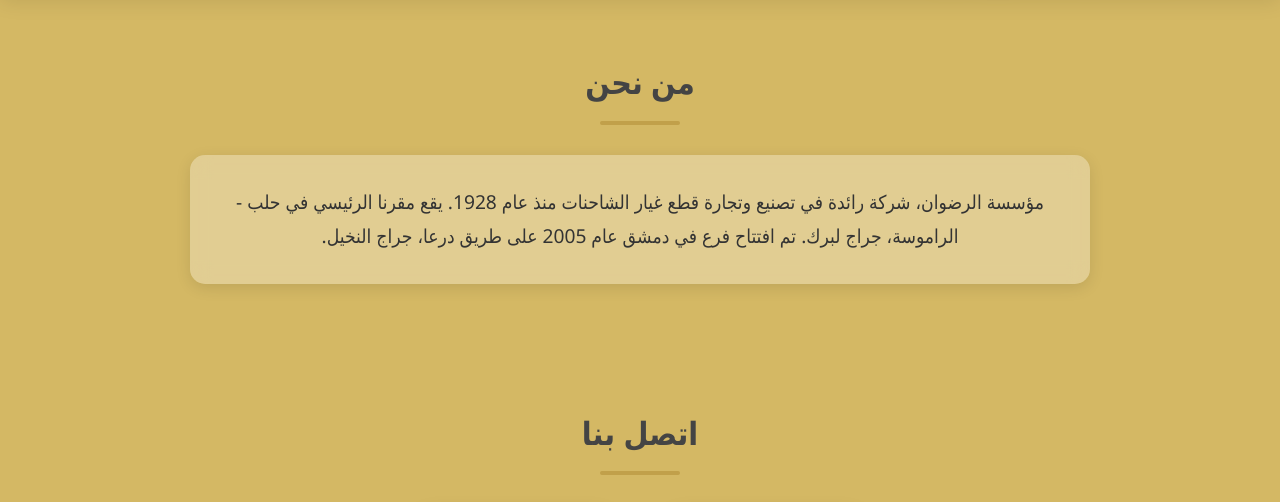
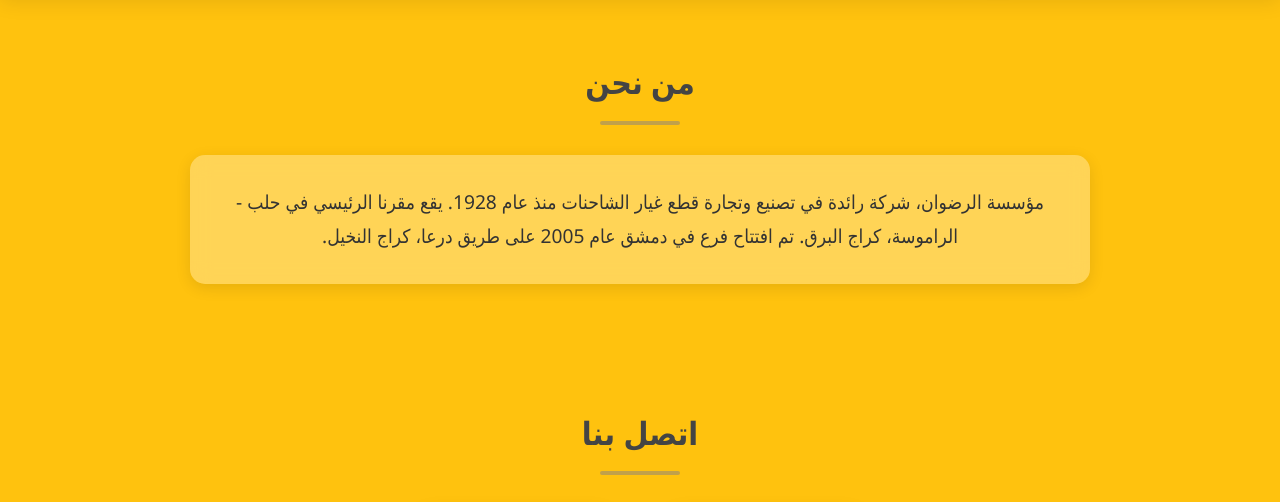
Before and after one commit to sharqprint/AL-RADWAN, a plain HTML site: page index.html in a window 1280 px wide. Shown: the part 117-619 px from the top of the page. Drawn offline with Linux system fonts and the light colour scheme.

Commit message:
Update index.html

```diff
--- a/index.html
+++ b/index.html
@@ -7,7 +7,7 @@
     <link rel="stylesheet" href="https://cdnjs.cloudflare.com/ajax/libs/font-awesome/6.0.0/css/all.min.css"/>
     <style>
         :root {
-            --primary-bg: #d4b864; /* لون أصفر داكن */
+            --primary-bg: #ffc20e; /* لون أصفر داكن */
             --button-color: #c1a04a;
             --text-dark: #333;
             --white: #fff;
@@ -254,8 +254,8 @@
         <h2>من نحن</h2>
         <p class="about-text">
             مؤسسة الرضوان، شركة رائدة في تصنيع وتجارة قطع غيار الشاحنات منذ عام 1928.
-            يقع مقرنا الرئيسي في حلب - الراموسة، جراج لبرك.
-            تم افتتاح فرع في دمشق عام 2005 على طريق درعا، جراج النخيل.
+            يقع مقرنا الرئيسي في حلب - الراموسة، كراج البرق.
+            تم افتتاح فرع في دمشق عام 2005 على طريق درعا، كراج النخيل.
         </p>
     </section>
 
```
